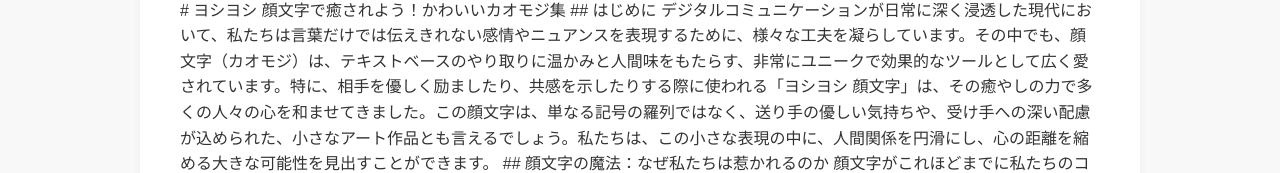
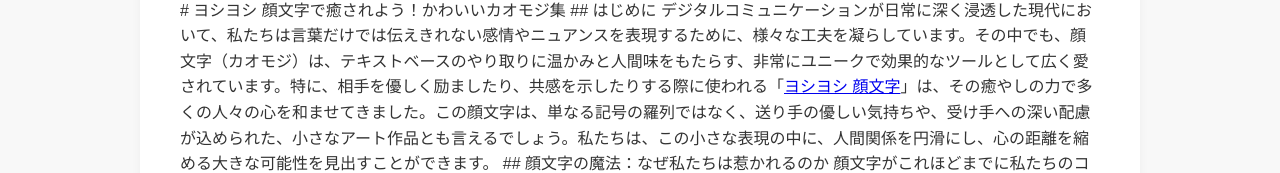
Before and after one commit to sawyerhoffmanies-cloud/happy-text-faces, a plain HTML site: page index.html in a window 1280 px wide. Shown: the part 120-293 px from the top of the page. Drawn offline with Linux system fonts and the light colour scheme.

Commit message:
Update index.html

```diff
--- a/index.html
+++ b/index.html
@@ -25,7 +25,7 @@
 
 ## はじめに
 
-デジタルコミュニケーションが日常に深く浸透した現代において、私たちは言葉だけでは伝えきれない感情やニュアンスを表現するために、様々な工夫を凝らしています。その中でも、顔文字（カオモジ）は、テキストベースのやり取りに温かみと人間味をもたらす、非常にユニークで効果的なツールとして広く愛されています。特に、相手を優しく励ましたり、共感を示したりする際に使われる「ヨシヨシ 顔文字」は、その癒やしの力で多くの人々の心を和ませてきました。この顔文字は、単なる記号の羅列ではなく、送り手の優しい気持ちや、受け手への深い配慮が込められた、小さなアート作品とも言えるでしょう。私たちは、この小さな表現の中に、人間関係を円滑にし、心の距離を縮める大きな可能性を見出すことができます。
+デジタルコミュニケーションが日常に深く浸透した現代において、私たちは言葉だけでは伝えきれない感情やニュアンスを表現するために、様々な工夫を凝らしています。その中でも、顔文字（カオモジ）は、テキストベースのやり取りに温かみと人間味をもたらす、非常にユニークで効果的なツールとして広く愛されています。特に、相手を優しく励ましたり、共感を示したりする際に使われる「<a href="https://kaomojis.blog/ヨシヨシ-顔文字/">ヨシヨシ 顔文字</a>」は、その癒やしの力で多くの人々の心を和ませてきました。この顔文字は、単なる記号の羅列ではなく、送り手の優しい気持ちや、受け手への深い配慮が込められた、小さなアート作品とも言えるでしょう。私たちは、この小さな表現の中に、人間関係を円滑にし、心の距離を縮める大きな可能性を見出すことができます。
 
 ## 顔文字の魔法：なぜ私たちは惹かれるのか
 
```
